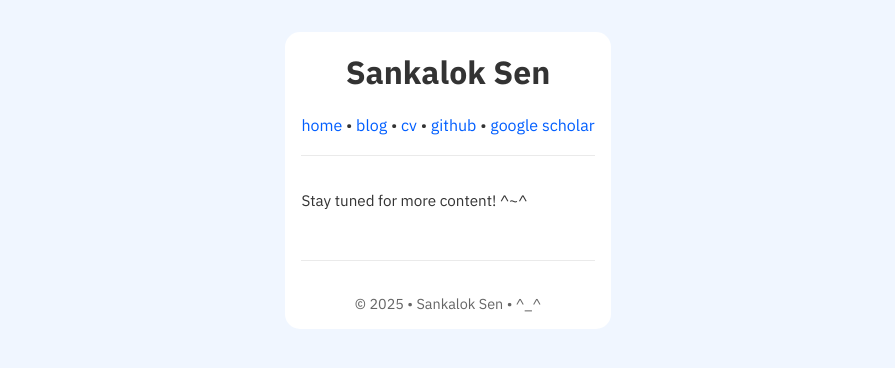
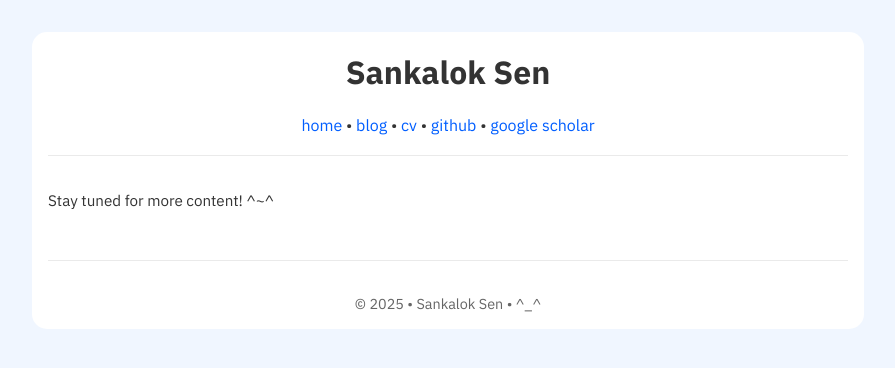
Before and after one commit to sankalok/sankalok.github.io, a Jekyll site: the page built from blog/blog_base.md, in a window 1280 px wide. Shown: the top 368 px of the page, without its empty margins (192-1087 px from the left). Built offline with Jekyll 4.4.1, drawn with Linux system fonts in a browser that asks for light colours.

Commit message:
Update blog_base.html

```diff
--- a/_layouts/blog_base.html
+++ b/_layouts/blog_base.html
@@ -11,7 +11,7 @@
             --text-color: #333;
             --link-color: #005eff;
             --min-width: 800px;
-            --max-width: 750px;
+            --max-width: 800px;
             --font-stack: "IBM Plex Sans", sans-serif;
         }
 
@@ -29,7 +29,8 @@
 
         .container {
             background-color: var(--bg-color);
-            width: var(--min_width);
+            min-width: var(--min-width);
+            max-width: var(--max-wdith);
             margin: 2rem auto;
             padding: 0 1rem;
             border-radius: 15px;
```
